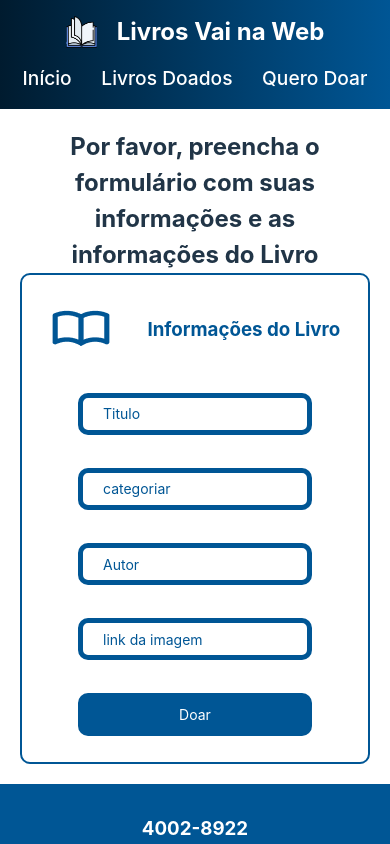
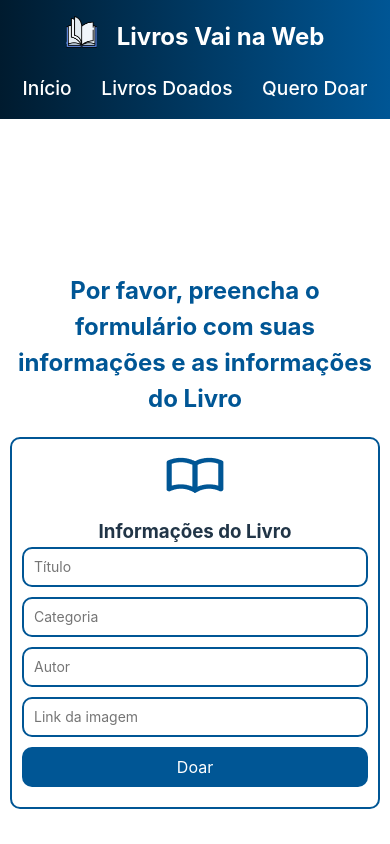
Before and after one commit to carladanielaa/desafio2-fullstack, a React (Vite) app: page /querodoar in a window 390 px wide. Shown: the top 844 px of the page. Built offline with nearby package versions, Linux system fonts and the light colour scheme.

Commit message:
Conectando ao back-end

```diff
--- a/package.json
+++ b/package.json
@@ -10,6 +10,7 @@
     "preview": "vite preview"
   },
   "dependencies": {
+    "axios": "^1.8.4",
     "react": "^18.3.1",
     "react-dom": "^18.3.1",
     "react-router-dom": "^6.28.0",
--- a/src/pages/QueroDoar/QueroDoar.jsx
+++ b/src/pages/QueroDoar/QueroDoar.jsx
@@ -1,22 +1,85 @@
-import S from "./queroDoar.module.scss"
-import livro from"../../assets/img/Frame.png"
+import S from "./queroDoar.module.scss"; // Importa o arquivo de estilos em SCSS
+import livro from "../../assets/img/Frame.png"; // Importa a imagem de um livro
+import axios from "axios"; // Importa a biblioteca Axios para fazer requisições HTTP
+import { useState } from "react"; // Importa o hook useState do React para gerenciar estado
 
+// Componente principal "QueroDoar"
 export default function QueroDoar() {
+  // Declaração de estados para armazenar informações do livro
+  const [titulo, setTitulo] = useState(""); // Estado para o título do livro
+  const [categoria, setCategoria] = useState(""); // Estado para a categoria do livro
+  const [autor, setAutor] = useState(""); // Estado para o autor do livro
+  const [imagem_url, setImagem_url] = useState(""); // Estado para a URL da imagem do livro
+
+  // Função para enviar os dados do formulário
+  const enviarDados = async (e) => {
+    e.preventDefault(); // Previne o comportamento padrão do formulário (recarregar a página)
+    const urlApi = "https://desafio-api-flask.onrender.com/doar"; // URL da API para onde os dados serão enviados
+
+    // Objeto contendo os dados a serem enviados
+    const dadosEnviar = {
+      titulo,
+      categoria,
+      autor,
+      imagem_url,
+    };
+
+    console.log("Dados a serem enviados:", dadosEnviar); // Log dos dados que serão enviados
+
+    try {
+      // Realiza a requisição POST para a API
+      const response = await axios.post(urlApi, dadosEnviar);
+      console.log("Resposta da API:", response); // Log da resposta da API
+      alert("Livros Enviados"); // Alerta ao usuário que os livros foram enviados
+
+      // Reseta os estados após o envio
+      setTitulo("");
+      setCategoria("");
+      setAutor("");
+      setImagem_url("");
+
+    } catch (error) {
+      // Trata erros que possam ocorrer durante o envio
+      console.error("Erro ao enviar dados:", error.response ? error.response.data : error.message);
+      alert(`Erro ao enviar os dados: ${error.response ? error.response.data : error.message}`);
+    }
+  };
+
+  // Funções para capturar as entradas do usuário
+  const capturaTitulo = (e) => {
+    setTitulo(e.target.value); // Atualiza o estado do título
+  };
+  const capturaCategoria = (e) => {
+    setCategoria(e.target.value); // Atualiza o estado da categoria
+  };
+  const capturaAutor = (e) => {
+    setAutor(e.target.value); // Atualiza o estado do autor
+  };
+  const capturaImagem_url = (e) => {
+    setImagem_url(e.target.value); // Atualiza o estado da URL da imagem
+  };
+
+  // Renderização do componente
   return (
-      <section className={S.principal}>
-        <section className={S.container}>
-          <h2>Por favor, preencha o formulário com suas informações e as informações do Livro</h2>
-          <form action="">
+    <section className={S.principal}> {/* Seção principal com estilos */}
+      <section className={S.container}> {/* Seção do formulário */}
+        <h2>
+          Por favor, preencha o formulário com suas informações e as
+          informações do Livro
+        </h2>
+
+        <form onSubmit={enviarDados}> {/* Formulário que chama a função enviarDados ao ser enviado */}
           <div>
-              <img src={livro} alt="Imagem de Livro" />
+            <img src={livro} alt="Imagem de Livro" /> {/* Imagem do livro */}
             <h3>Informações do Livro</h3>
           </div>
-            <input type="text"  placeholder="Titulo" />
-            <input type="text"  placeholder="categoriar"/>
-            <input type="text"  placeholder="Autor"/>
-            <input type="text"  placeholder="link da imagem"/>
-            <input type="submit" value="Doar" />
+          {/* Campos de input para coletar informações do livro */}
+          <input type="text" placeholder="Título" onChange={capturaTitulo} value={titulo} />
+          <input type="text" placeholder="Categoria" onChange={capturaCategoria} value={categoria} />
+          <input type="text" placeholder="Autor" onChange={capturaAutor} value={autor} />
+          <input type="text" placeholder="Link da imagem" onChange={capturaImagem_url} value={imagem_url} />
 
+          <input className={S.doar} type="submit" value="Doar" /> {/* Botão para enviar o formulário */}
         </form>
       </section>
     </section>
--- a/src/pages/QueroDoar/queroDoar.module.scss
+++ b/src/pages/QueroDoar/queroDoar.module.scss
@@ -1,62 +1,77 @@
 .principal {
-  height: 80vh;
+  height: auto; /* Ajusta a altura para se adaptar ao conteúdo */
+  min-height: 100vh; /* Garante que ocupe pelo menos a altura da tela */
   display: flex;
   justify-content: center;
+  align-items: center; /* Centraliza verticalmente */
+  padding: 20px; /* Adiciona espaçamento interno */
+  box-sizing: border-box; /* Inclui padding no cálculo do tamanho */
 }
+
 .container {
   display: flex;
   flex-direction: column;
   align-items: center;
   justify-content: space-evenly;
+  text-align: center; /* Centraliza o texto */
+}
+
+h2 {
+  margin-bottom: 20px; /* Adiciona espaçamento abaixo do título */
+  font-size: 1.5rem; /* Ajusta o tamanho da fonte */
+  color: #005695; /* Cor do texto */
 }
 
 form {
   border: solid 2px #005695;
   border-radius: 10px;
-  height: 60vh;
-  width: 25vw;
+  padding: 20px; /* Adiciona espaçamento interno */
+  height: auto; /* Permite que o formulário se ajuste ao conteúdo */
+  width: 100%;
+  max-width: 400px; /* Define uma largura máxima */
   display: flex;
   flex-direction: column;
   align-items: center;
   justify-content: space-around;
-  div {
+}
+
+input {
+  border: solid 2px #005695;
+  border-radius: 10px;
   width: 100%;
-    display: flex;
-    align-items: center;
-    justify-content: space-around;
-    color: #005695;
+  max-width: 350px; /* Define uma largura máxima */
+  height: 40px;
+  outline: none;
+  padding-left: 10px;
+  margin-bottom: 10px; /* Adiciona espaçamento entre os campos */
 }
-  input {
-    border: solid 5px #005695;
-    border-radius: 10px;
-    width: 22vw;
-    height: 5vh;
-    outline: none;
-    padding-left: 20px;
-    &::placeholder {
-      color: #005695;
-    }
-  }
-}
+
 input:nth-child(6) {
-  border: solid #005695;
+  border: none;
   background-color: #005695;
-  width: 10vw;
-  height: 6vh;
-  padding-left: 0;
   color: white;
   cursor: pointer;
-  font-size: 18px;
+  font-size: 16px;
+  padding: 10px 20px;
+  transition: background-color 0.3s ease;
 }
-/* Estilo para mobile */
+
+input:nth-child(6):hover {
+  background-color: #003f73; /* Cor ao passar o mouse */
+}
+
+img {
+  max-width: 100%;
+  height: auto;
+  margin-bottom: 10px; /* Espaçamento abaixo da imagem */
+}
+
+/* Estilo para dispositivos móveis */
 @media screen and (max-width: 500px) {
   .principal {
-    padding: 20px;
+    padding: 10px;
   }
-  .container {
-    h2{
-        text-align: center;
-    }
+
   form {
     width: 100%;
     padding: 10px;
@@ -64,19 +79,12 @@ input:nth-child(6) {
 
   input {
     font-size: 14px;
-      height: 5vh;
-      width: 60vw;
-    }
-
-    div {
-      display: flex;
-      text-align: center;
+    height: 40px;
+    width: 100%;
   }
 
   img {
     max-width: 80%;
-      margin-bottom: 5px;
-    }
-
+    margin-bottom: 10px;
   }
 }
--- a/src/pages/livrosDoados/LivrosDoados.jsx
+++ b/src/pages/livrosDoados/LivrosDoados.jsx
@@ -1,8 +1,22 @@
 import s from './livrosdoados.module.scss'
 import  livro from '../../assets/img/livro.png'
+import axios from 'axios'
+import { useState, useEffect } from 'react'
 
 
 export default function LivrosDoados(){
+
+    const [livros, setLivros] = useState ([])
+
+    const getLivros = async () =>{
+        const response = await axios.get("https://desafio-api-flask.onrender.com/livros")
+        setLivros(response.data)
+    }
+
+    useEffect(() =>{
+        getLivros()
+},[])
+
   return(
       <section className={s.caixaDoados}>
           <h2>Livros Doados</h2>
@@ -13,6 +27,17 @@ export default function LivrosDoados(){
                   <p>Susanne Andrade</p>
                   <p>Ficção</p>
               </article>
+              {livros.map((item)=>(
+                <article>
+                    <img src={item.imagem_url} alt="" />
+                    <h3>{item.titulo}</h3>
+                    <p>{item.categoria}</p>
+                    <p>{item.autor}</p>
+
+
+                </article>
+
+              ))}
           </section>
       </section>
   )
--- a/src/pages/livrosDoados/livrosdoados.module.scss
+++ b/src/pages/livrosDoados/livrosdoados.module.scss
@@ -1,14 +1,21 @@
 .caixaDoados{
-    height: 70vh;
+    //height: 90vh;
     display: flex;
     flex-direction: column;
     align-items: center;
     justify-content: space-evenly;
+    min-height: 80vh; //aqui estou deixando o valor minimo é de 80vh
 }
 
 .cardLivros{
-    height: 60vh;
-    width: 85vw;
+    //height: 60vh;
+    width: 80vw;
+    display: flex;
+    flex-wrap: wrap;
+    justify-content:space-around ;
+    padding: 50px;
+    min-height: 70vh;
+    gap: 15px;
 
 
     article{
@@ -20,6 +27,10 @@
         flex-direction: column;
         align-items: center;
         justify-content: space-evenly;
+         img{
+            padding-bottom: 20px;
+            width: 30%;
+         }
     }
 
     p{
```
Also changed, not shown: 1 other file (tests, documents, lock files or other folders). Lines whose indentation alone changed are shown as unchanged.
